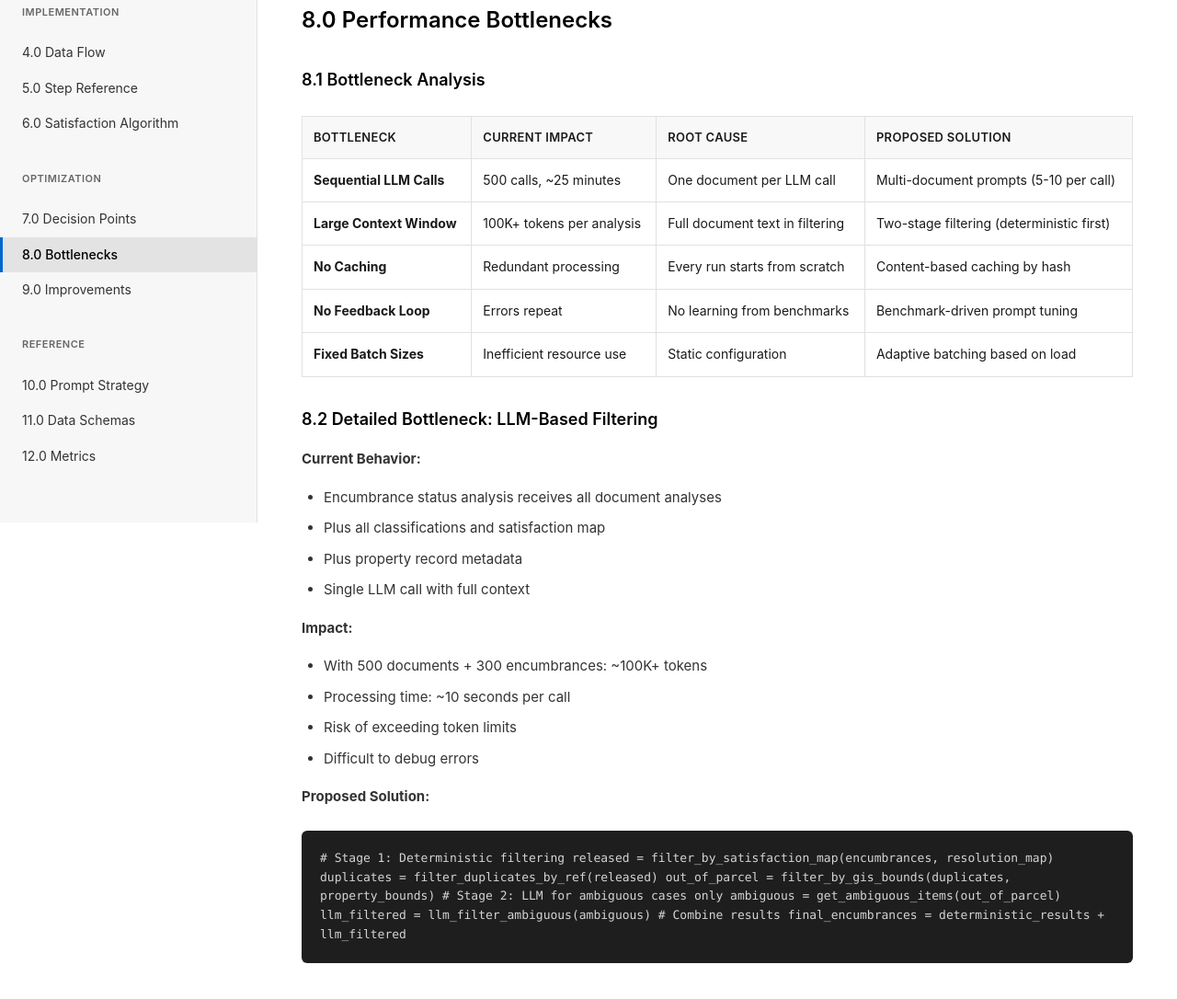
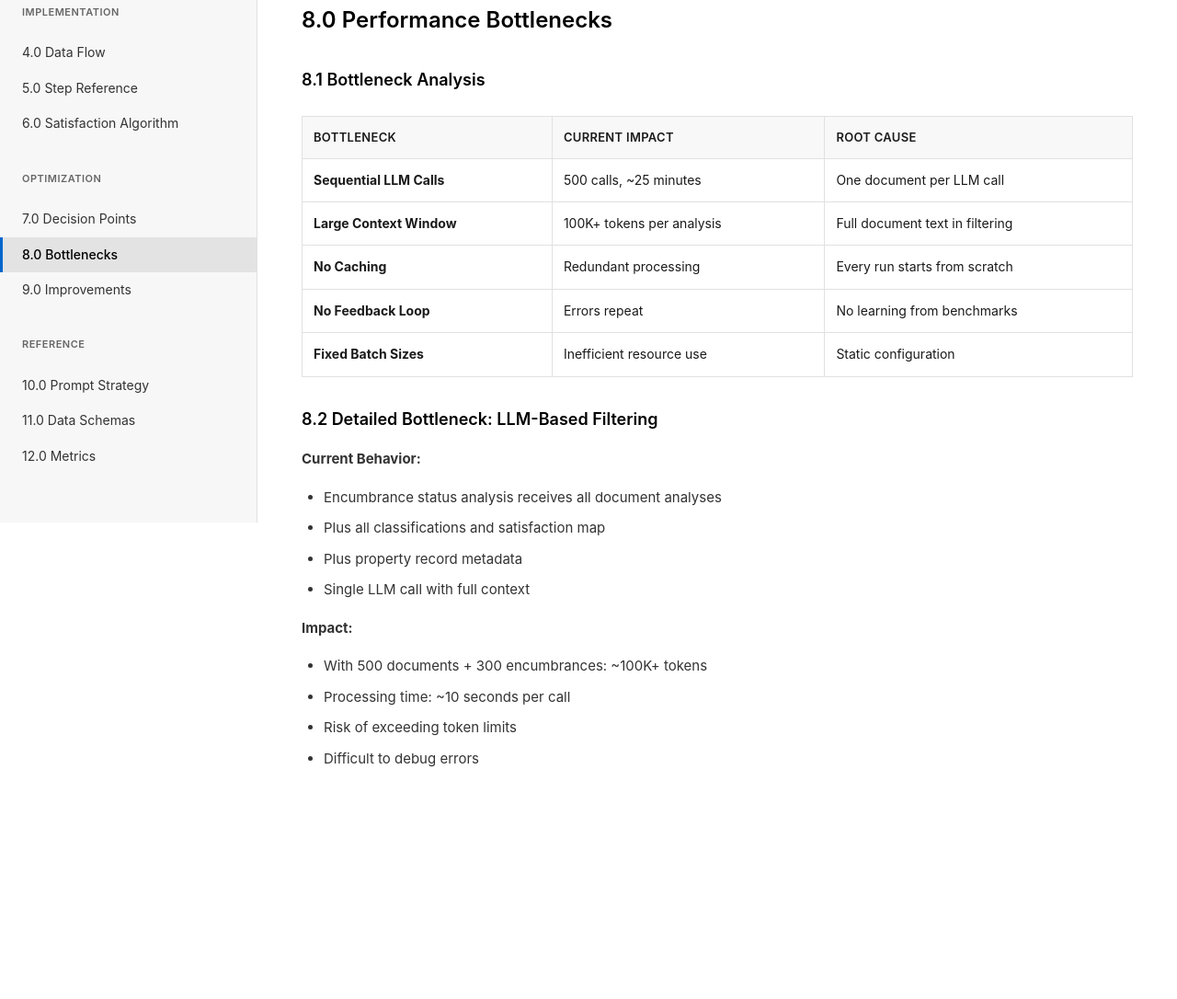
Before and after one commit to wildstudio-dev/title-docs, a plain HTML site: page docs/bottlenecks.html in a window 1280 px wide. Shown: the part 232-1318 px from the top of the page at 92% size. After the commit the page ends 1117 px from the top, so only its background shows below. Drawn offline with Linux system fonts and the light colour scheme; files that its build step writes are made by us from their sources; files whose address does not match are found by name.

Commit message:
Remove proposed solution sections from bottlenecks page
- Remove 'Proposed Solution' column from bottleneck analysis table
- Remove detailed proposed solution code block from LLM filtering section
- Keep only current impact and root cause information
- Clean up bottlenecks page for better focus on current state

```diff
--- a/docs/bottlenecks.html
+++ b/docs/bottlenecks.html
@@ -58,7 +58,6 @@
                         <th>Bottleneck</th>
                         <th>Current Impact</th>
                         <th>Root Cause</th>
-                        <th>Proposed Solution</th>
                     </tr>
                 </thead>
                 <tbody>
@@ -66,31 +65,26 @@
                         <td><strong>Sequential LLM Calls</strong></td>
                         <td>500 calls, ~25 minutes</td>
                         <td>One document per LLM call</td>
-                        <td>Multi-document prompts (5-10 per call)</td>
                     </tr>
                     <tr>
                         <td><strong>Large Context Window</strong></td>
                         <td>100K+ tokens per analysis</td>
                         <td>Full document text in filtering</td>
-                        <td>Two-stage filtering (deterministic first)</td>
                     </tr>
                     <tr>
                         <td><strong>No Caching</strong></td>
                         <td>Redundant processing</td>
                         <td>Every run starts from scratch</td>
-                        <td>Content-based caching by hash</td>
                     </tr>
                     <tr>
                         <td><strong>No Feedback Loop</strong></td>
                         <td>Errors repeat</td>
                         <td>No learning from benchmarks</td>
-                        <td>Benchmark-driven prompt tuning</td>
                     </tr>
                     <tr>
                         <td><strong>Fixed Batch Sizes</strong></td>
                         <td>Inefficient resource use</td>
                         <td>Static configuration</td>
-                        <td>Adaptive batching based on load</td>
                     </tr>
                 </tbody>
             </table>
@@ -113,19 +107,6 @@
                 <li>Difficult to debug errors</li>
             </ul>
 
-            <p><strong>Proposed Solution:</strong></p>
-            <div class="code-block">
-# Stage 1: Deterministic filtering
-released = filter_by_satisfaction_map(encumbrances, resolution_map)
-duplicates = filter_duplicates_by_ref(released)
-out_of_parcel = filter_by_gis_bounds(duplicates, property_bounds)
-
-# Stage 2: LLM for ambiguous cases only
-ambiguous = get_ambiguous_items(out_of_parcel)
-llm_filtered = llm_filter_ambiguous(ambiguous)
-
-# Combine results
-final_encumbrances = deterministic_results + llm_filtered</div>
 
         </div>
     </div>
```
